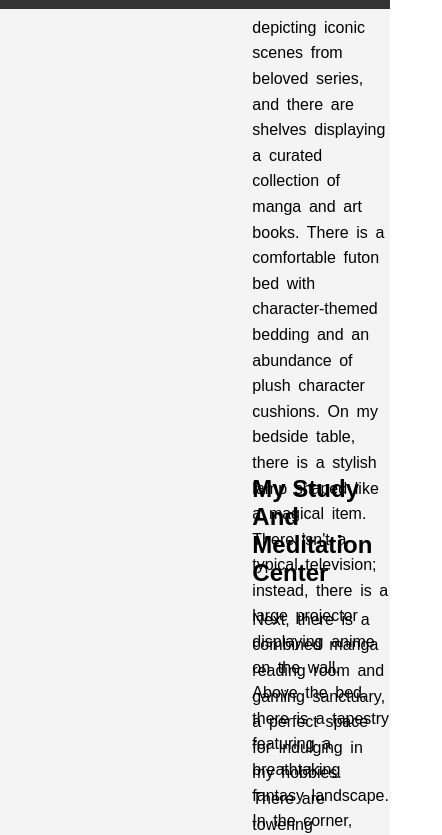
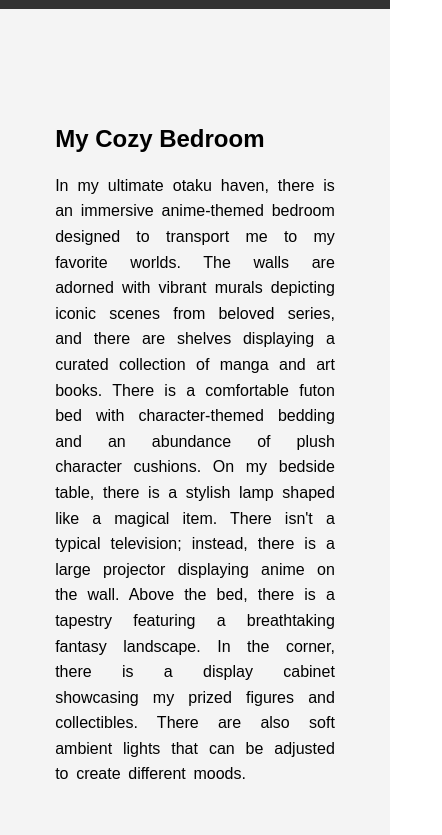
Before and after one commit to JuanNicoIS/My-ideal-house, a plain HTML site: page index.html in a window 390 px wide. Shown: the part 835-1670 px from the top of the page, 442 px wide, since content can reach past the window. Drawn offline with Linux system fonts and the light colour scheme.

Commit message:
nknjknkj

```diff
--- a/style.css
+++ b/style.css
@@ -26,7 +26,8 @@ html {
     left: 0;
     width: 100%;
     height: 100%;
-  background-color: rgba(0, 0, 0, 0.4); /* Capa oscura */
+    background-color: rgba(0, 0, 0, 0.4);
+    /* Capa oscura */
     z-index: 1;
 }
 
@@ -276,9 +277,24 @@ html {
         align-items: center;
     }
 
-  .section .text, .section .image {
+    .section .text,
+    .section .image {
         width: 100%;
         margin: 0;
+    }
+
+    .text-content {
+        width: 96%;
+        padding-right: 0px;
+        margin-left: 0rem;
+    }
+
+    .section {
+        height: auto;
+    }
+
+    .section .text {
+        text-align: justify;
     }
 
     .section .image {
```
Lines whose indentation alone changed are shown as unchanged.
